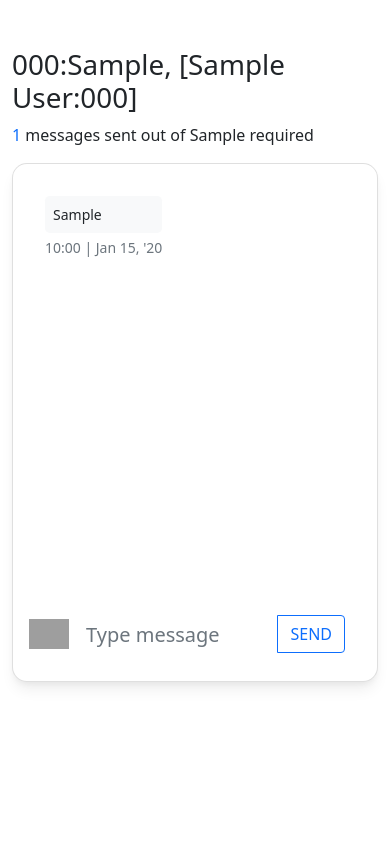
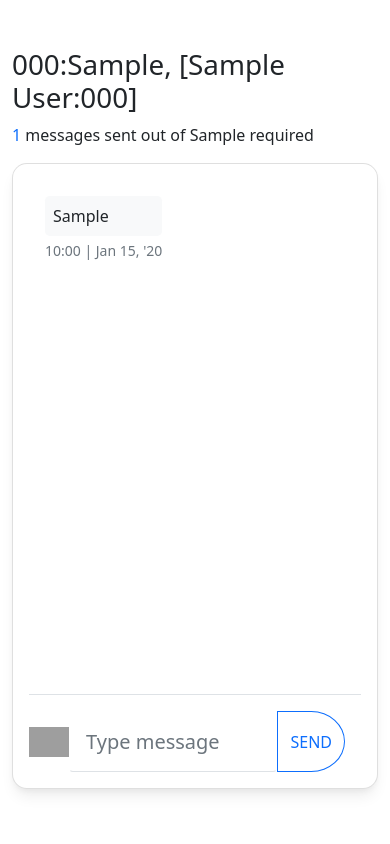
Before and after one commit to BYU-PCCL/depolarizing-chatroom, a Flask app: template templates/chatroom_bs.html in a window 390 px wide. Run offline with Flask 2, Linux system fonts and the light colour scheme; tables that the repository leaves empty hold one stand-in row (values such as "Sample post"); the template is opened without the code that fills it: values that come from a table or form of the project are taken from there, most other values are stand-ins (such as "Sample title", 1, 10 or a date in 2020); some libraries are stand-ins or nearby versions; grey boxes are pictures that could not be loaded.

Commit message:
responsive chatroom improvements

```diff
--- a/app.py
+++ b/app.py
@@ -504,7 +504,7 @@ def home_form():
     # get user
     u = Users.query.filter_by(email=session["user"]["email"]).first()
     # if code in form, validate and begin survey
-    print(request.form)
+
     if "code" in request.form:
         code = request.form["code"]
         # get code response
--- a/templates/chatroom_bs.html
+++ b/templates/chatroom_bs.html
@@ -1,23 +1,10 @@
 <!DOCTYPE html>
 <html lang="en">
 <head>
-    <link rel="preconnect" href="https://fonts.googleapis.com">
-    <link rel="preconnect" href="https://fonts.gstatic.com" crossorigin>
-
-    <link rel="icon" href="/favicon.ico">
-    <link rel="icon" href="/favicon.svg" type="image/svg+xml">
-    <link rel="apple-touch-icon" href="/apple-touch-icon.png">
-
-    <!--- CSS -->
-    <link href="{{url_for('static', filename='css/mdb.min.css')}}" rel="stylesheet">
-    <link href="https://cdn.jsdelivr.net/npm/bootstrap@5.0.2/dist/css/bootstrap.min.css" rel="stylesheet" integrity="sha384-EVSTQN3/azprG1Anm3QDgpJLIm9Nao0Yz1ztcQTwFspd3yD65VohhpuuCOmLASjC" crossorigin="anonymous">
+    <title>Chatroom</title>
+    {%include "boilerplate_bs.html" %}
+    <script src="https://cdnjs.cloudflare.com/ajax/libs/socket.io/4.1.3/socket.io.js"></script>
     <link href="{{url_for('static', filename='css/chatroom.css')}}" rel="stylesheet">
-    <link rel="stylesheet" href="https://cdn.jsdelivr.net/npm/@fortawesome/fontawesome-free@5.15.4/css/fontawesome.min.css" integrity="sha384-jLKHWM3JRmfMU0A5x5AkjWkw/EYfGUAGagvnfryNV3F9VqM98XiIH7VBGVoxVSc7" crossorigin="anonymous">
-
-    <!-- JS -->
-    <script src="https://code.jquery.com/jquery-3.6.0.min.js"></script>  <script src="https://cdnjs.cloudflare.com/ajax/libs/popper.js/1.14.7/umd/popper.min.js" integrity="sha384-UO2eT0CpHqdSJQ6hJty5KVphtPhzWj9WO1clHTMGa3JDZwrnQq4sF86dIHNDz0W1" crossorigin="anonymous"></script>
-    <script src="https://stackpath.bootstrapcdn.com/bootstrap/4.3.1/js/bootstrap.min.js" integrity="sha384-JjSmVgyd0p3pXB1rRibZUAYoIIy6OrQ6VrjIEaFf/nJGzIxFDsf4x0xIM+B07jRM" crossorigin="anonymous"></script>
-    <script src="https://cdnjs.cloudflare.com/ajax/libs/socket.io/4.1.3/socket.io.js"></script>
 </head>
 <body>
     <section >
@@ -36,11 +23,11 @@
 
                   <div class="col-md-8 col-lg-10 col-xl-12">
 
-                    <div class="pt-3 pe-3 overflow-auto" data-mdb-perfect-scrollbar="true" id=chatbox style="position: relative; height: 400px">
+                    <div class="pt-3 pe-3 overflow-auto" data-mdb-perfect-scrollbar="true" id=chatbox style="position: relative; height: 60vh">
                       {% for msg in msgs %}
                       <div class="d-flex flex-row justify-content-{{"start" if msg.bot else "end"}}">
                         <div>
-                          <p class="small p-2 ms-3 mb-1 rounded-3 {{"bg-primary" if not msg.bot else "bg-light"}} {{"text-light" if not msg.bot}}" >{{msg.msg}}</p>
+                          <p class="medium p-2 ms-3 mb-1 rounded-3 {{"bg-primary" if not msg.bot else "bg-light"}} {{"text-light" if not msg.bot}}" >{{msg.msg}}</p>
                           <p class="small ms-3 mb-3 rounded-3 text-muted float-end">{{msg.sendtime|format_dt}}</p>
                         </div>
                       </div>
@@ -48,21 +35,22 @@
 
                     </div>
 
-                    <div class="text-muted d-flex justify-content-start align-items-center pe-3 pt-3 mt-2">
+                    <div class="text-muted d-flex justify-content-start align-items-center pe-3 pt-3 mt-2 border-top">
                       <img src="https://mdbcdn.b-cdn.net/img/Photos/new-templates/bootstrap-chat/ava6-bg.webp"
                         alt="avatar 3" style="width: 40px; height: 100%;">
 
-
+                        <form class="d-flex justify-content-around w-100">
                           <input id="messagebox"
                             type="text"
-                            class="form-control form-control-lg"
+                            class="form-control form-control-lg border-bottom"
                             placeholder="Type message"
                             aria-label="Type message"
                             aria-describedby="send-btn"
                           />
-                          <button class="btn btn-outline-primary" style="border-top-left-radius: 0; border-bottom-left-radius:0" type="submit" id="send-btn" data-mdb-ripple-color="dark">
+                          <button class="btn btn-outline-primary" style="border-radius:50%; border-top-left-radius: 0; border-bottom-left-radius:0;" type="submit" id="send-btn" data-mdb-ripple-color="dark">
                             Send
                           </button>
+                        </form>
 
 
                     </div>
@@ -101,7 +89,7 @@ var socket = io.connect();
 
 socket.on( 'connect', function() {
 
-  var form = $( '#send-btn' ).click( function( e ) {
+  var form = $( 'form' ).on( 'submit', function( e ) {
     e.preventDefault();
     let user_input = $( '#messagebox' ).val()
     if (user_input == ""){
```
Also changed, not shown: static/js/forms.js (+8 -0 lines), templates/index.html (+7 -0 lines).
